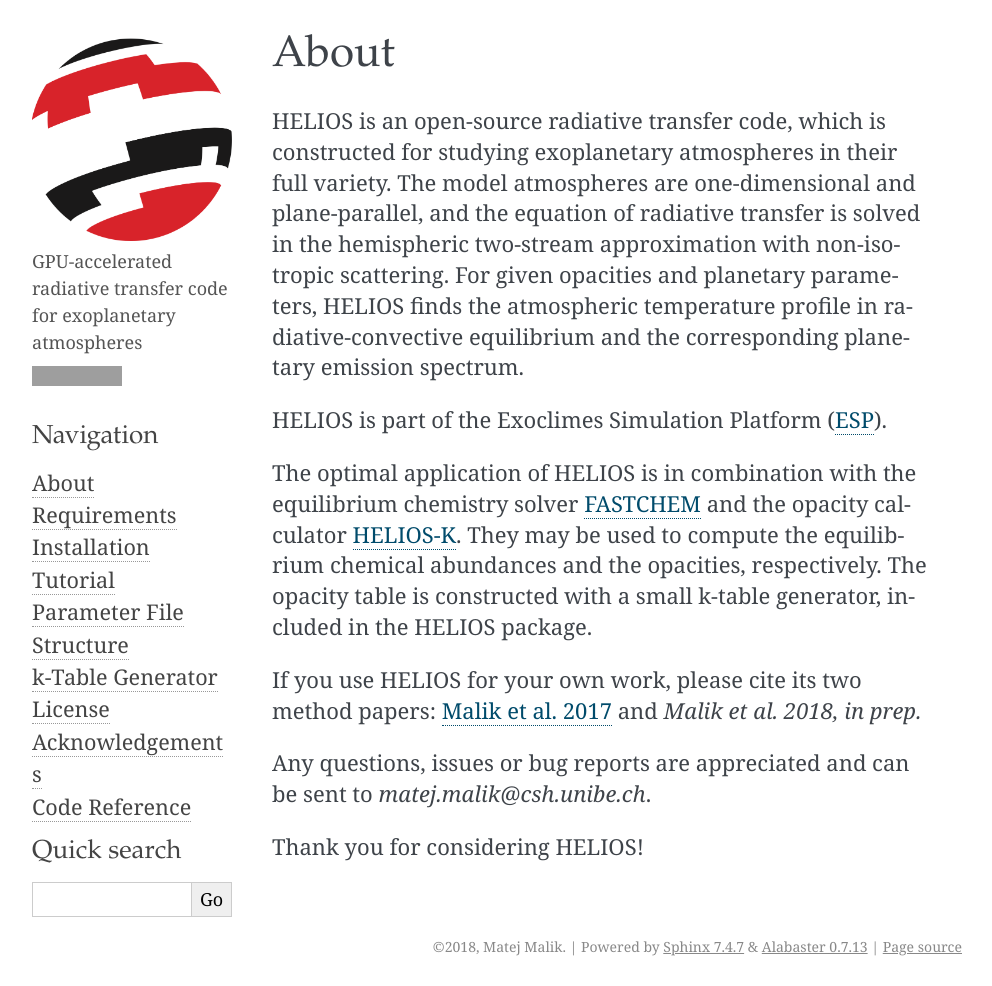
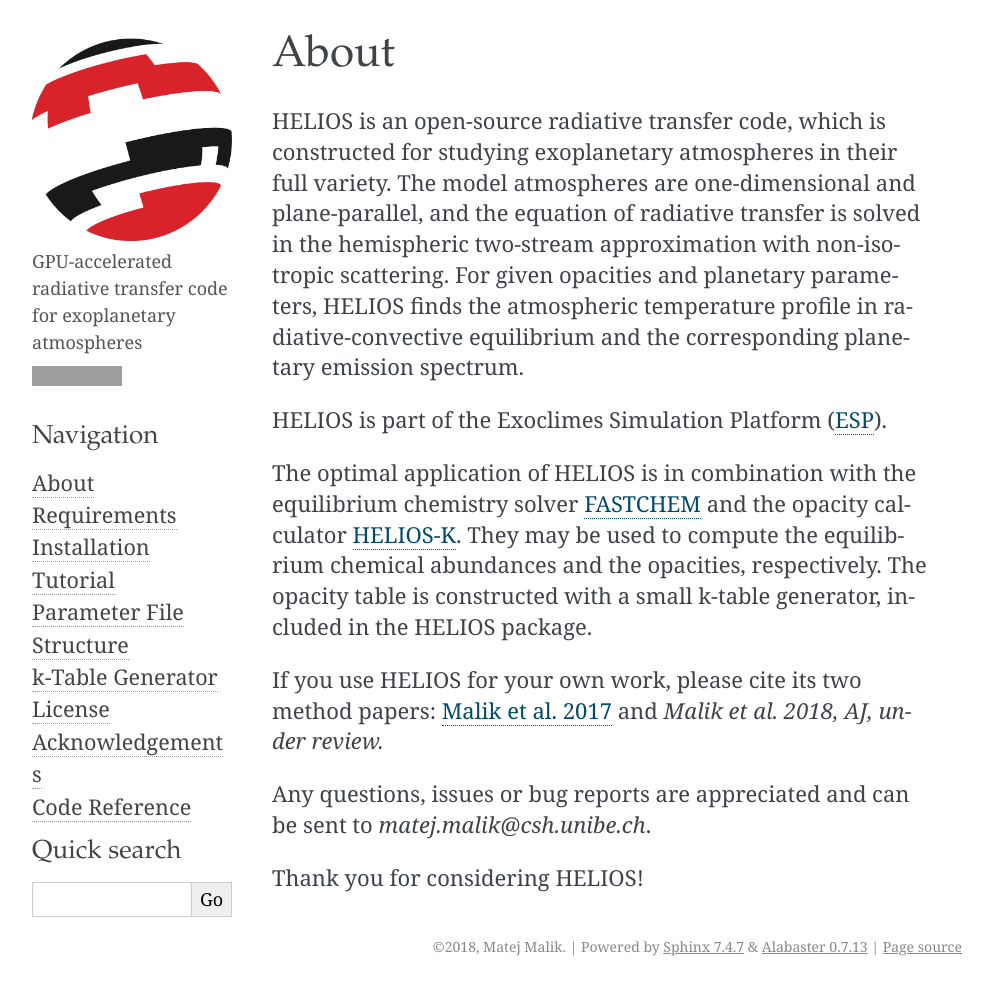
Before and after one commit to exoclime/HELIOS, a Sphinx documentation site: the page built from docs/sections/about.rst, in a window 1280 px wide. Shown: the whole page, without its empty margins (148-1140 px from the left). Built offline with Sphinx 7.4.7, drawn with Linux system fonts in a browser that asks for light colours; grey boxes are pictures that could not be loaded.

Commit message:
fixed docs

```diff
--- a/docs/sections/about.rst
+++ b/docs/sections/about.rst
@@ -7,7 +7,7 @@ HELIOS is part of the Exoclimes Simulation Platform (`ESP <http://www.exoclime.n
 
 The optimal application of HELIOS is in combination with the equilibrium chemistry solver `FASTCHEM <https://github.com/exoclime/FASTCHEM/>`_ and the opacity calculator `HELIOS-K <https://github.com/exoclime/HELIOS-K/>`_. They may be used to compute the equilibrium chemical abundances and the opacities, respectively. The opacity table is constructed with a small k-table generator, included in the HELIOS package.
 
-If you use HELIOS for your own work, please cite its two method papers: `Malik et al. 2017 <http://adsabs.harvard.edu/abs/2017AJ....153...56M>`_ and *Malik et al. 2018, in prep.*
+If you use HELIOS for your own work, please cite its two method papers: `Malik et al. 2017 <http://adsabs.harvard.edu/abs/2017AJ....153...56M>`_ and *Malik et al. 2018, AJ, under review.*
 
 Any questions, issues or bug reports are appreciated and can be sent to *matej.malik@csh.unibe.ch*.
 
```
Also changed, not shown: README.md (+1 -1 lines).
